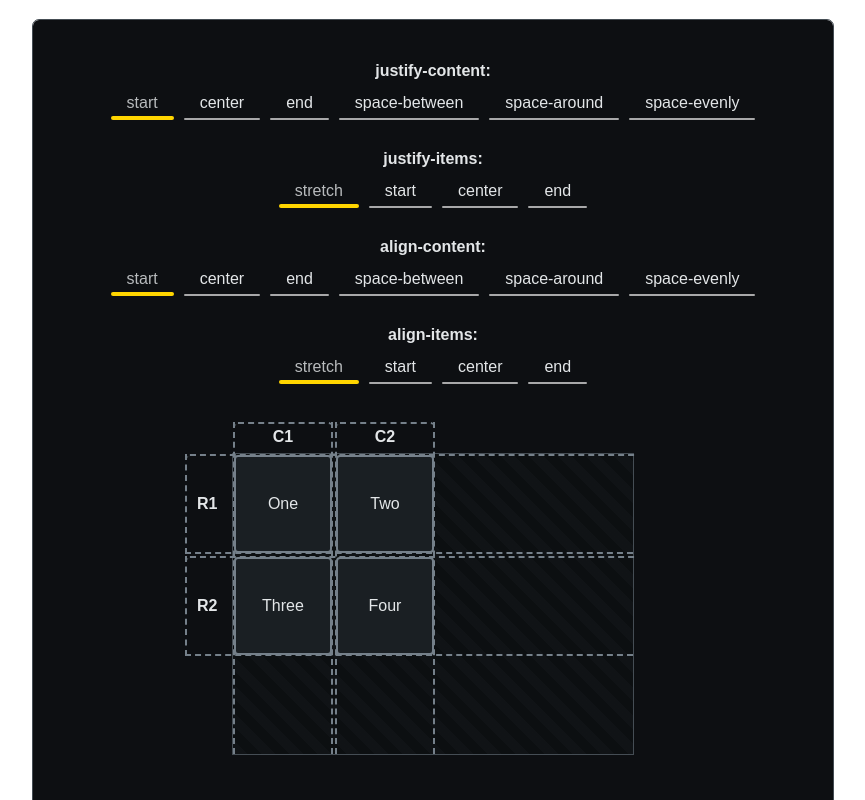
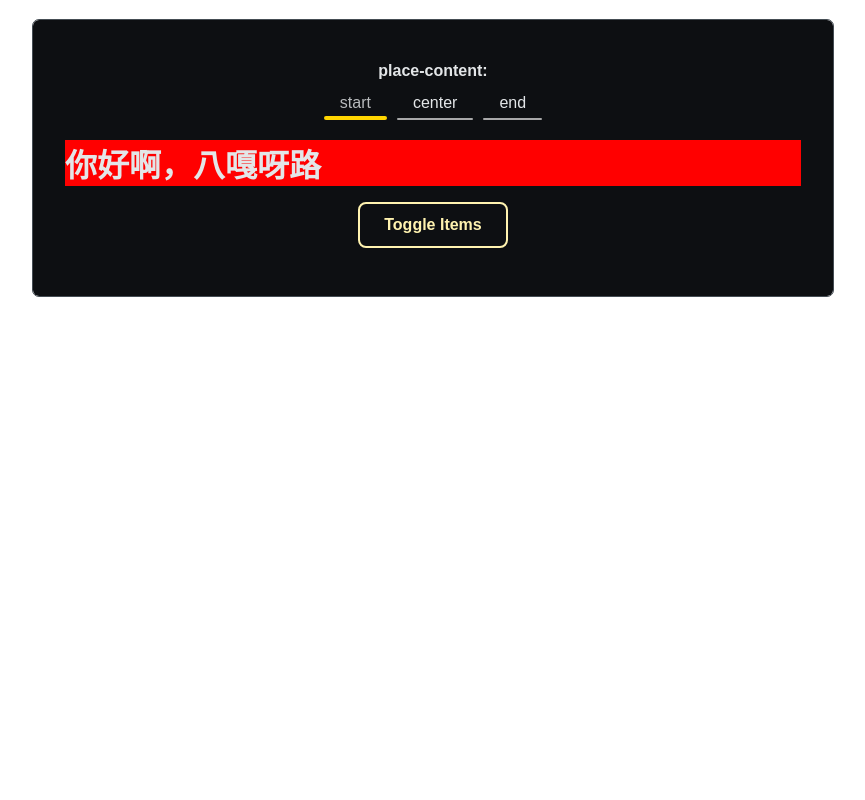
Before and after one commit to aliyuv/css-flex, a React (Vite) app: page /contentjustify in a window 1280 px wide. Shown: the top 800 px of the page, without its empty margins (207-1072 px from the left). Built offline with nearby package versions, Linux system fonts and the light colour scheme; a web font is replaced by a local one.

Commit message:
创建 PlaceContent组件 中的 tabs

```diff
--- a/src/components/ContentJustify/ContentJustify.tsx
+++ b/src/components/ContentJustify/ContentJustify.tsx
@@ -12,6 +12,7 @@ const JUSTIFY_ITEMS_OPTIONS = ['stretch', 'start', 'center', 'end']
 const JUSTIFY_SELF_OPTIONS = ['stretch', 'start', 'center', 'end']
 const ALIGN_CONTENT_OPTIONS = ['start', 'center', 'end', 'space-between', 'space-around', 'space-evenly']
 const ALIGN_ITEMS_OPTIONS = ['stretch', 'start', 'center', 'end']
+const PLACE_CONTENT_OPTIONS = ['start', 'center', 'end']
 
 export default function ContentJustify() {
   const [justifyItemsValue, setJustifyItemsValue] = useState<(typeof JUSTIFY_ITEMS_OPTIONS)[number]>('stretch')
@@ -19,13 +20,15 @@ export default function ContentJustify() {
   const [justifySelfValue, setJustifySelfValue] = useState<string>('stretch')
   const [alignContent, setAlignContent] = useState<string>('start')
   const [alignItems, setAlignItems] = useState<string>('stretch')
+  const [placeContent, setPlaceContent] = useState<string>('start')
   const [isSwitchOn, setIsSwitchOn] = useState(false)
   const [displayJustify, setDisplayJustify] = useState({
-    justifyContent: true,
-    justifyItems: true,
+    justifyContent: false,
+    justifyItems: false,
     justifySelf: false,
-    alignContent: true,
-    alignItem: true,
+    alignContent: false,
+    alignItem: false,
+    placeContent: true,
   })
 
   const tabConfigurations = [
@@ -64,6 +67,13 @@ export default function ContentJustify() {
       onChange: setAlignItems,
       style: { display: displayJustify.alignContent ? `block` : `none` },
     },
+    {
+      items: PLACE_CONTENT_OPTIONS,
+      label: 'place-content:',
+      value: placeContent,
+      onChange: setPlaceContent,
+      style: { display: displayJustify.placeContent ? `block` : `none` },
+    },
   ]
 
   return (
@@ -89,14 +99,16 @@ export default function ContentJustify() {
         display_justify={displayJustify}
       />
 
+      {displayJustify.alignItem
+        ? (
             <AligningRows
               justifyContentValue={justifyContentValue}
               justifyItemsValue={justifyItemsValue}
               alignContentValue={alignContent}
               alignItemsValue={alignItems}
             />
-
-      <PlaceContent />
+          )
+        : <PlaceContent />}
 
       <Switch
         handleIsOnChange={
```
Lines whose indentation alone changed are shown as unchanged.
